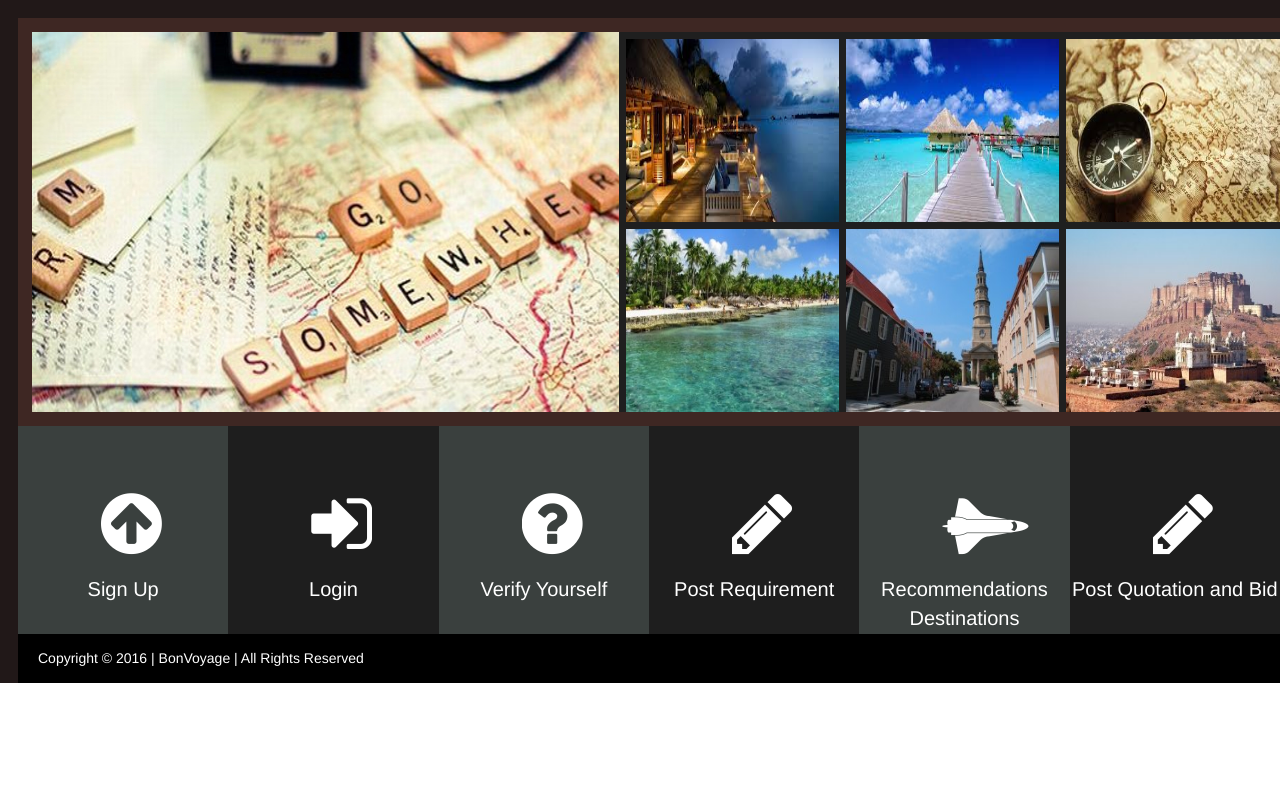
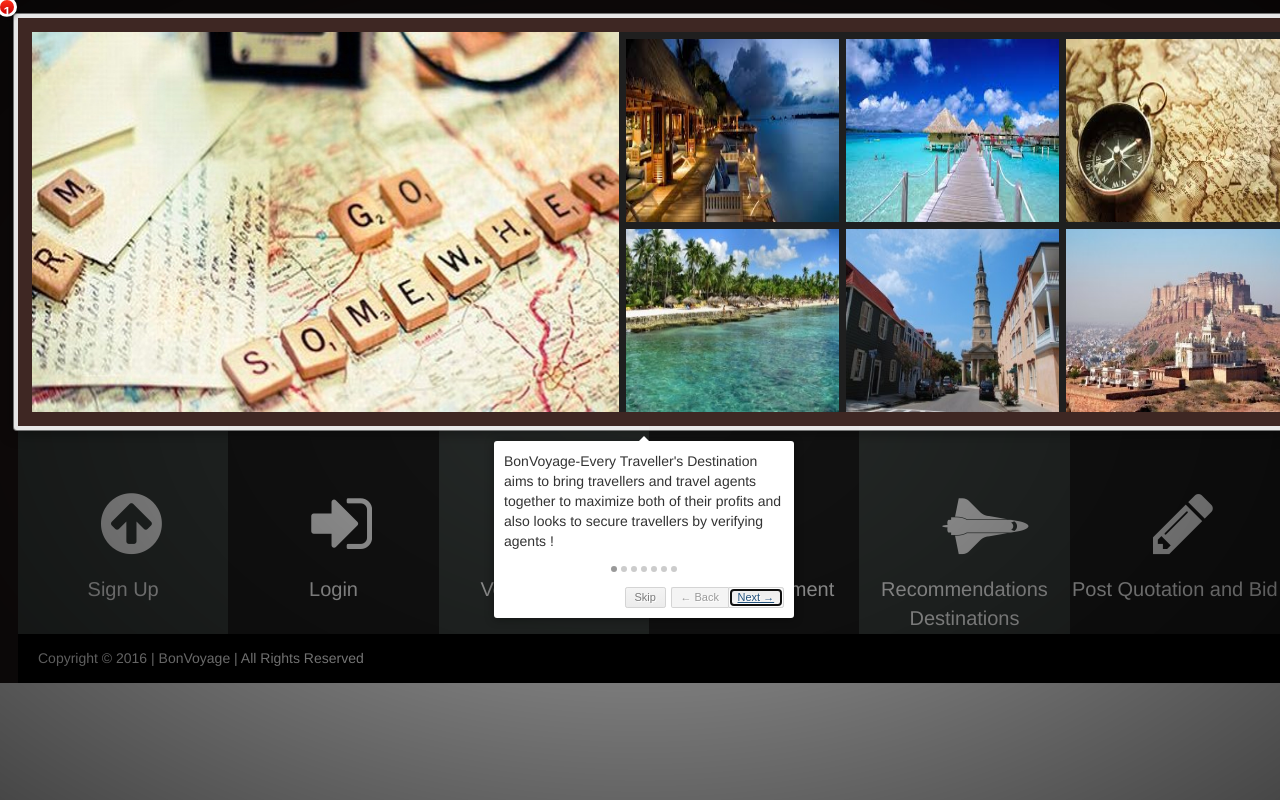
Before and after one commit to sukhmeet032795/BonVoyage, a Django app: page / in a window 1280 px wide. Run offline with Django 3.2, Linux system fonts and the light colour scheme; some libraries are stand-ins or nearby versions.

Commit message:
bug fixes

```diff
--- a/Static/css/agentVerification.css
+++ b/Static/css/agentVerification.css
@@ -60,3 +60,7 @@ td img {
     padding: 30px;
     background: brown !important;
 }
+
+table .start {
+    display: none;
+}
--- a/Templates/home.html
+++ b/Templates/home.html
@@ -9,14 +9,14 @@
 		<link rel="stylesheet" href="https://maxcdn.bootstrapcdn.com/font-awesome/4.4.0/css/font-awesome.min.css">
 		<link rel="stylesheet" href="..{{STATIC_URL}}css/home.css">
 		<link rel="stylesheet" href="..{{STATIC_URL}}css/bootstrap-social.css">
-
+		<link href="..{{STATIC_URL}}css/introjs.css" rel="stylesheet">
 		<script src="..{{STATIC_URL}}js/jquery-1.11.1.min.js"></script>
 		<script src="..{{STATIC_URL}}js/home.js"></script>
 		<script src="https://maxcdn.bootstrapcdn.com/bootstrap/3.3.5/js/bootstrap.min.js"></script>
 	</head>
 	<body>
 		<div class="containerDiv">
-			<div class="row imageContainer">
+			<div class="row imageContainer" data-step="1" data-position="bottom-middle-aligned" data-intro="BonVoyage-Every Traveller's Destination aims to bring travellers and travel agents together to maximize both of their profits and also looks to secure travellers by verifying agents !">
 				<div class="col-md-6" id="coverImage">
 					<!-- <img src="{{STATIC_URL}}images/background.jpg" alt="BonVoyage CoverPic"> -->
 				</div>
@@ -47,28 +47,28 @@
 			</div>
 			<div class="tabsContainer">
 				<div class="row">
-					<div class="col-md-2 oddTile tile" data-toggle="modal" data-target="#signupForm">
+					<div class="col-md-2 oddTile tile" data-toggle="modal" data-target="#signupForm" data-step="2" data-position="right" data-intro="Signup as a Traveller or Travel Agent">
 						<i class="fa fa-arrow-circle-up faIcon"></i>
 						<p class="tileText">Sign Up</p>
 					</div>
-					<div class="col-md-2 evenTile tile" data-toggle="modal" data-target="#loginForm">
+					<div class="col-md-2 evenTile tile" data-toggle="modal" data-target="#loginForm" data-step="3" data-position="right" data-intro="Login to view Dashboard and pending packages/quotations">
 						<i class="fa fa-sign-in faIcon"></i>
 						<p class="tileText">Login</p>
 					</div>
-					<div class="col-md-2 oddTile tile">
+				<div class="col-md-2 oddTile tile" data-step="4" data-position="right" data-intro="All Travel Agents use this tab to verify yourselves, upload your driving licence and pan card photo and see the MAGIC of IMAGE PROCESSING !!!">
 						<i class="fa fa-question-circle faIcon"></i>
 						<p class="tileText">Verify Yourself</p>
 					</div>
-					<div class="col-md-2 evenTile tile" id="postRequirement">
+				<div class="col-md-2 evenTile tile" id="postRequirement" data-step="5" data-position="right" data-intro="All Travellers use this tab to POST REQUIREMENT and then sit back and enjoy the fight between Travel Agents for lowest price !!!">
 						<i class="fa fa-pencil faIcon"></i>
 						<p class="tileText">Post Requirement</p>
 					</div>
-					<div class="col-md-2 oddTile tile">
+					<div class="col-md-2 oddTile tile" data-step="6" data-position="right" data-intro="Admin can use this tab to verify Travel Agents in case of discrepencies and can compare results of IMAGE PROCESSING !!">
 						<i class="fa fa-space-shuttle faIcon"></i>
 						<p class="tileText">Recommendations Destinations</p>
 					</div>
-					<div class="col-md-2 evenTile tile" id="postQuotation">
-						<i class="fa fa-pencil faIcon"></i>
+<div class="col-md-2 evenTile tile" id="postQuotation" data-step="7" data-position="left" data-intro="Travel Agents use this tab to post packages/quotations for requirement and then bid to lowest price to be seen at top and get HIRED !!">
+					<i class="fa fa-pencil faIcon"></i>
 						<p class="tileText">Post Quotation and Bid</p>
 					</div>
 				</div>
@@ -219,5 +219,6 @@
 			</div>
 		</div>
 		</div>
+		<script type="text/javascript" src="..{{STATIC_URL}}js/intro.js"></script>
 	</body>
 </html>
--- a/Templates/userRequirement.html
+++ b/Templates/userRequirement.html
@@ -8,9 +8,7 @@
 		<!-- <link rel="stylesheet" href="..{{STATIC_URL}}css/jquery-gmaps-latlon-picker.css"> -->
 		<link rel="stylesheet" href="..{{STATIC_URL}}css/nouislider.min.css">
 		<link rel="stylesheet" href="..{{STATIC_URL}}css/nouislider.pips.css">
-		<!--
-		<script src="http://maps.google.com/maps/api/js?libraries=places&region=uk&language=en&sensor=true"></script>-->
-		<script src="..{{STATIC_URL}}js/gmap.js"></script>
+		<script src="http://maps.google.com/maps/api/js?libraries=places&region=uk&language=en&sensor=true"></script>
 		<script src="..{{STATIC_URL}}js/jquery-1.11.1.min.js"></script>
 
 		<!--<script src="http://maps.googleapis.com/maps/api/js?sensor=false"></script>-->
```
Also changed, not shown: Static/js/agentVerification.js (+16 -0 lines), 1 other file.
